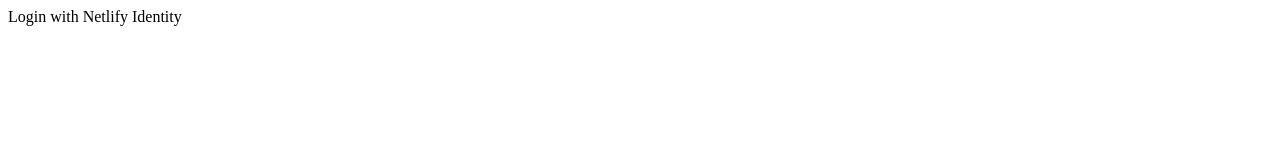
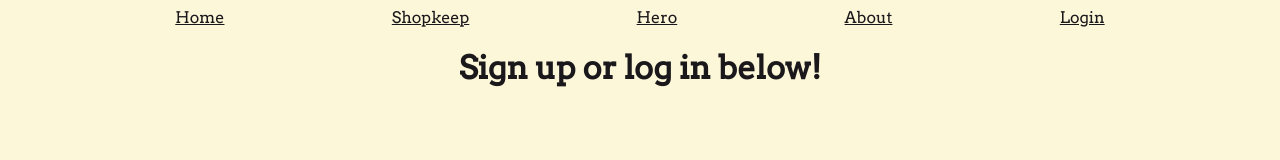
Before and after one commit to Squalm/ShopkeepAndHeroes, a website: page public/login/index.html in a window 1280 px wide. Drawn offline with Linux system fonts and the light colour scheme.

Commit message:
add rather unappealing login page

```diff
--- /dev/null
+++ b/public/global-style.css
@@ -0,0 +1,16 @@
+* {
+    font-family: 'Arvo', serif, 'Courier New', Courier, monospace;
+    background-color: #fcf7d9;
+    color: #1A181B;
+}
+
+a {
+    background-color: inherit;
+    font-size: inherit;
+    color: inherit;
+}
+
+header {
+    display: flex;
+    justify-content: space-evenly;
+}
--- a/public/login/index.html
+++ b/public/login/index.html
@@ -1,21 +1,26 @@
 <!DOCTYPE html>
 <html>
 <head>
-  <title>A static website</title>
+  <title>Login to Shopkeep & Heroes!</title>
 
-  <!-- include the widget -->
+  <link href="https://fonts.googleapis.com/css2?family=Arvo&display=swap" rel="stylesheet">
+  <link href="../global-style.css" rel="stylesheet" type="text/css" />
+  <link href="style.css" rel="stylesheet" type="text/css" />
+
   <script type="text/javascript" src="https://identity.netlify.com/v1/netlify-identity-widget.js"></script>
+
 </head>
 <body>
+
+  <header><a href="../index.html">Home</a> <a href="../item-submission/index.html">Shopkeep</a> <a href="../heros-journey/index.html">Hero</a> <a href="../about/index.html">About</a> <a href="../login/index.html">Login</a></header>
+
+  <h1>Sign up or log in below!</h1>
+
   <!-- Add a menu:
    Log in / Sign up - when the user is not logged in
    Username / Log out - when the user is logged in
   -->
   <div data-netlify-identity-menu></div>
 
-  <!-- Add a simpler button:
-    Simple button that will open the modal.
-  -->
-  <div data-netlify-identity-button>Login with Netlify Identity</div>
 </body>
 </html>
--- /dev/null
+++ b/public/login/style.css
@@ -0,0 +1,4 @@
+h1 {
+    display: flex;
+    justify-content: center;
+}
```
Also changed, not shown: public/heros-journey/index.html (+2 -1 lines), public/index.html (+2 -3 lines), public/item-submission/index.html (+1 -0 lines).
